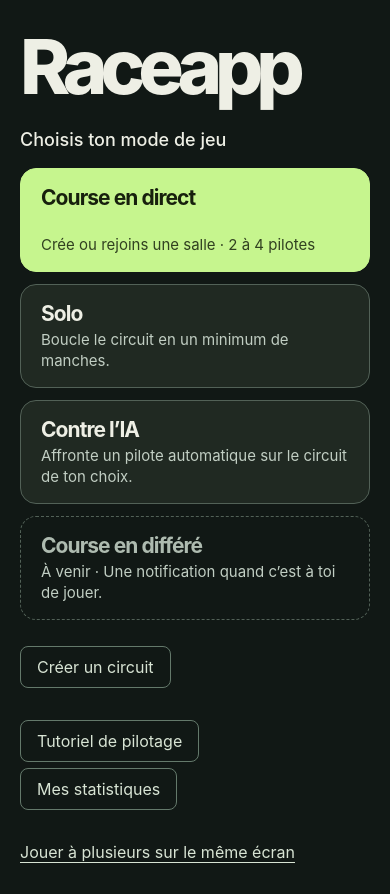
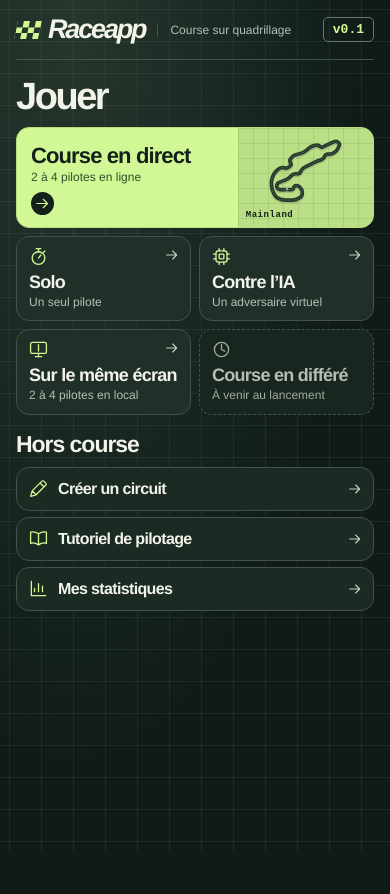
Before and after one commit to bycthinker/Raceapp, a website: page index.html in a window 390 px wide. After the commit the page ends 844 px from the top, so only its background shows below. Drawn offline with Linux system fonts and the light colour scheme.

Commit message:
Add files via upload

```diff
--- a/app.mjs
+++ b/app.mjs
@@ -322,7 +322,7 @@ function drawSurface(course, target = board) {
 function draw(active, choices) {
   board.replaceChildren();
   const course=room?courseFor(room):seasonCourses[trackPicker.value];
-  byId('circuit-title').textContent=course.name??('Spa');
+  byId('circuit-title').textContent=course.name ?? 'Mainland';
   const {width,height,start,finish,grid:startingPositions} = course;
   if (zoom && active) {
     const [zoomWidth,zoomHeight] = pinchSize ?? zoomSizes[zoom];
@@ -780,7 +780,7 @@ byId('invite').addEventListener('click',async () => {
 });
 async function exitRoom(event){
   event?.preventDefault();
-  if(!room){location.href='/';return;}
+  if(!room){location.href='index.html';return;}
   if(pending)return;
   if(room.state==='racing' && !confirm('Quitter cette course et déclarer forfait ?'))return;
   if(room.state==='racing'||room.state==='lobby'){
@@ -797,7 +797,7 @@ async function exitRoom(event){
   localStorage.removeItem('cq-last');
   history.replaceState(null,'',location.pathname);
   notice();
-  location.href='/';
+  location.href='index.html';
 }
 for(const id of ['leave','forfeit','home'])byId(id).onclick=exitRoom;
 document.querySelector('.mast a').onclick=exitRoom;
--- a/game.mjs
+++ b/game.mjs
@@ -71,6 +71,7 @@ function spaEdges() {
 }
 const spaLine={axis:'x',at:13,min:39.9,max:44.1,direction:-1};
 const spaCourse={
+  name:"Mainland",
   width:62,height:54,boundaries:spaEdges(),start:spaLine,finish:spaLine,
   lapMarkers:[[14,46],[27,19],[47,11]],
   grid:[[13,40],[13,41],[13,42],[13,43]],
@@ -82,7 +83,7 @@ const spaCourse={
   kerbs:[[[12,26],[68,85],[111,123],[167,180]],[[23,35],[82,95],[133,145],[235,248]]],
 };
 const seasonDefinitions = [
-  {id:"r10", name:"Spa", scale:0.61,
+  {id:"r10", name:"Mainland", scale:0.61,
    points:[[13,42],[7,42],[5,40],[6,37],[14,34],[18,30],[23,30],[25,26],[37,20],[41,19],[43,15],[48,15],[52,12],[54,7],[51,5],[46,7],[40,10],[37,8],[32,9],[26,14],[18,16],[15,20],[17,23],[13,26],[10,25],[7,26],[3,30],[1,36],[2,43],[5,48],[10,50],[20,50],[25,47],[25,42],[22,39],[19,39],[18,42]]}
 ];
 function buildSeasonCourse(definition){
--- /dev/null
+++ b/home.css
@@ -0,0 +1,72 @@
+:root {
+  color-scheme: dark;
+  --ink: #14211b;
+  --text: #f2f4e9;
+  --dim: #b2c1b7;
+  --lime: #d1f895;
+  --edge: #41534a;
+  font-family: "Helvetica Neue", Arial, sans-serif;
+}
+* { box-sizing: border-box; }
+body { margin: 0; min-height: 100vh; color: var(--text); background: radial-gradient(ellipse at 18% 0%,#26372d,transparent 65%); }
+.page { width: min(1120px, 100%); margin: 0 auto; padding: 0 clamp(16px,4vw,54px) 32px; }
+.brandbar { display: flex; align-items: center; gap: 16px; min-height: 84px; border-bottom: 1px solid var(--edge); }
+.brand { display: inline-flex; gap: 12px; align-items: center; font-size: 32px; font-weight: 850; letter-spacing: -.08em; font-style: italic; }
+.flag { width: 32px; height: 24px; flex: none; transform: skewX(-12deg); background: conic-gradient(var(--lime) 25%,transparent 0 50%,var(--lime) 0 75%,transparent 0) 0 0 / 16px 16px; }
+.tagline { color: var(--dim); border-left: 1px solid var(--edge); padding-left: 16px; font-size: 14px; }
+#version { margin-left: auto; border: 1px solid #64796a; border-radius: 5px; padding: 4px 9px; color: var(--lime); font: 600 13px/1.2 ui-monospace, monospace; }
+h1,h2,p,figure { margin: 0; }
+h1 { margin: clamp(20px,4vh,42px) 0 18px; font-size: clamp(40px,5vw,62px); line-height: 1; letter-spacing: -.065em; }
+h2 { margin: clamp(22px,4vh,38px) 0 14px; font-size: clamp(22px,2.5vw,31px); line-height: 1.1; letter-spacing: -.045em; }
+.races { display: grid; grid-template-columns: 1.55fr 1fr 1fr; grid-template-rows: repeat(2,minmax(126px,1fr)); gap: 12px; }
+.card { position: relative; display: flex; flex-direction: column; justify-content: space-between; gap: 10px; min-width: 0; padding: 18px; border: 1px solid var(--edge); border-radius: 13px; background: #203029; color: inherit; text-decoration: none; }
+a.card { transition: transform .16s ease, border-color .16s ease, background-color .16s ease; }
+a.card:focus-visible { outline: 3px solid #fff; outline-offset: 3px; }
+.card strong { display: block; font-size: clamp(18px,2.2vw,25px); line-height: 1.05; letter-spacing: -.04em; }
+.meta { display: block; margin-top: 5px; color: var(--dim); font-size: 14px; line-height: 1.3; }
+.icon { width: 23px; height: 23px; flex: none; color: var(--lime); fill: none; stroke: currentColor; stroke-width: 1.65; stroke-linecap: round; stroke-linejoin: round; }
+.arrow { position: absolute; right: 15px; top: 15px; width: 20px; height: 20px; color: #c1d1c3; }
+.feature { grid-row: span 2; overflow: hidden; padding: 0; gap: 0; border-color: #b6de80; background: var(--lime); color: var(--ink); }
+.feature figure { position: relative; flex: 1; display: grid; place-items: center; min-height: 142px; padding: 8px 30px 14px; background-color: #badf86; background-image: linear-gradient(90deg,#74974e38 1px,transparent 1px),linear-gradient(#74974e38 1px,transparent 1px); background-size: 15px 15px; }
+.feature figure img { display: block; width: 100%; height: 138px; object-fit: contain; }
+.feature figcaption { position: absolute; left: 12px; bottom: 8px; font: 700 11px/1.3 ui-monospace,monospace; letter-spacing: .06em; }
+.feature .feature-copy { position: relative; display: block; padding: 16px 52px 16px 18px; border-top: 1px solid #6e924d; }
+.feature strong { font-size: clamp(22px,2.8vw,32px); }
+.feature .meta { color: #334c2d; }
+.feature .arrow { right: 16px; top: 50%; transform: translateY(-50%); width: 34px; height: 34px; padding: 6px; border-radius: 50%; background: var(--ink); color: var(--lime); }
+.planned { border-style: dashed; background: #19251f; color: #b4c0b5; }
+.planned .icon,.planned .meta { color: #9fad9f; }
+.tools { display: grid; grid-template-columns: repeat(3,1fr); gap: 12px; }
+.tools .card { min-height: 70px; flex-direction: row; align-items: center; justify-content: flex-start; padding-right: 38px; background: #1b2a23; }
+.tools .card strong { font-size: clamp(16px,1.8vw,20px); }
+.tools .arrow { top: 50%; transform: translateY(-50%); }
+.symbols { position: absolute; width: 0; height: 0; overflow: hidden; }
+@media (hover:hover) {
+  a.card:hover { transform: translateY(-2px); border-color: var(--lime); background-color: #2c4033; }
+  a.feature:hover { background-color: #ddffad; }
+}
+a.card:active { transform: translateY(1px); }
+@media (max-width: 710px) {
+  .page { max-width: 550px; }
+  .brandbar { min-height: 60px; gap: 12px; }
+  .brand { font-size: 27px; gap: 8px; }
+  .flag { width: 24px; height: 18px; background-size: 12px 12px; }
+  .tagline { font-size: 12px; padding-left: 12px; }
+  h1 { margin: 17px 0 12px; font-size: 38px; }
+  h2 { margin: 17px 0 10px; font-size: 23px; }
+  .races { grid-template-columns: repeat(2,minmax(0,1fr)); grid-template-rows: auto; gap: 8px; }
+  .feature { grid-column: 1/-1; grid-row: auto; flex-direction: row-reverse; }
+  .feature figure { min-height: 95px; padding: 7px 7px 20px; flex: 0 0 38%; }
+  .feature figure img { height: 67px; }
+  .feature figcaption { font-size: 9px; left: 8px; bottom: 5px; }
+  .feature .feature-copy { flex: 1; padding: 16px 9px 12px 14px; border-top: 0; }
+  .feature .arrow { position: static; display: block; transform: none; margin-top: 6px; width: 23px; height: 23px; padding: 3px; }
+  .races .card:not(.feature) { min-height: 83px; padding: 10px 12px; gap: 7px; }
+  .icon { width: 19px; height: 19px; }
+  .arrow { width: 16px; height: 16px; top: 10px; right: 10px; }
+  .meta { font-size: 12px; margin-top: 3px; }
+  .tools { grid-template-columns: 1fr; gap: 6px; }
+  .tools .card { min-height: 44px; padding: 9px 32px 9px 12px; }
+}
+@media (max-width:360px) { .tagline { display: none; } }
+@media (prefers-reduced-motion: reduce) { a.card { transition: none; } }
--- a/index.html
+++ b/index.html
@@ -1,9 +1,64 @@
-<!doctype html><html lang="fr"><meta charset="utf-8"><meta name="viewport" content="width=device-width,initial-scale=1"><title>Raceapp</title>
-<style>
-*{box-sizing:border-box}body{margin:0;background:#111815;color:#eeefe5;font-family:Inter,system-ui,sans-serif}main{max-width:1020px;margin:auto;padding:clamp(32px,7vw,92px) clamp(20px,5vw,64px)}h1{font-size:clamp(76px,15vw,160px);letter-spacing:-.095em;line-height:.9;margin:0 0 .38em;font-weight:800}h2{margin:0 0 18px;font-size:18px;font-weight:550}nav{display:grid;grid-template-columns:1fr 1fr;gap:12px}nav a,article{display:flex;flex-direction:column;justify-content:space-between;min-height:146px;padding:24px;border:1px solid #526157;border-radius:16px;background:#202922;color:inherit;text-decoration:none}strong{font-size:clamp(21px,3vw,32px);letter-spacing:-.045em}span{font-size:15px;line-height:1.4;color:#c1cec3}nav a:first-child{background:#c6f58e;color:#17200d;border-color:#c6f58e}nav a:first-child span{color:#314120}a:hover{border-color:#c6f58e}a:focus-visible{outline:3px solid #fff;outline-offset:3px}article{background:transparent;border-style:dashed;color:#aebbb0}footer{margin-top:26px}footer a{color:#d8e4d4;text-underline-offset:4px}@media(max-width:600px){nav{grid-template-columns:1fr}nav a,article{min-height:104px;padding:16px 20px}}
-.extra{display:inline-block;padding:10px 16px;border:1px solid #64796b;border-radius:8px;text-decoration:none;margin:0 6px 6px 0}</style><main><h1>Raceapp</h1><h2>Choisis ton mode de jeu</h2><nav aria-label="Modes de jeu">
-<a href="/online"><strong>Course en direct</strong><span>Crée ou rejoins une salle · 2 à 4 pilotes</span></a>
-<a href="/local.html?mode=solo"><strong>Solo</strong><span>Boucle le circuit en un minimum de manches.</span></a>
-<a href="/local.html?mode=ia"><strong>Contre l’IA</strong><span>Affronte un pilote automatique sur le circuit de ton choix.</span></a>
-<article><strong>Course en différé</strong><span>À venir · Une notification quand c’est à toi de jouer.</span></article>
-</nav><footer><a class="extra" href="/atelier">Créer un circuit</a></footer><footer><a class="extra" href="/tutorial">Tutoriel de pilotage</a> <a class="extra" href="/stats">Mes statistiques</a></footer><footer><a href="/local.html">Jouer à plusieurs sur le même écran</a></footer></main></html>
+<!doctype html>
+<html lang="fr">
+<head>
+  <meta charset="utf-8">
+  <meta name="viewport" content="width=device-width, initial-scale=1, viewport-fit=cover">
+  <meta name="theme-color" content="#101b18">
+  <title>Raceapp · Menu principal</title>
+  <link rel="stylesheet" href="home.css">
+  <link rel="stylesheet" href="ui.css">
+</head>
+<body class="grid-scene">
+  <svg class="symbols" xmlns="http://www.w3.org/2000/svg" aria-hidden="true">
+    <symbol id="arrow" viewBox="0 0 24 24"><path d="M4 12h15m-6-6 6 6-6 6"/></symbol>
+    <symbol id="timer" viewBox="0 0 24 24"><circle cx="12" cy="14" r="8"/><path d="M9 2h6m-3 0v4m6 1 2-2m-8 9 3-4"/></symbol>
+    <symbol id="chip" viewBox="0 0 24 24"><rect x="5" y="5" width="14" height="14" rx="3"/><rect x="9" y="9" width="6" height="6" rx="1"/><path d="M9 2v3m6-3v3M9 19v3m6-3v3M2 9h3m-3 6h3m14-6h3m-3 6h3"/></symbol>
+    <symbol id="screen" viewBox="0 0 24 24"><rect x="2" y="3" width="20" height="14" rx="2"/><path d="M12 17v4m-4 0h8m-4-15v8"/></symbol>
+    <symbol id="clock" viewBox="0 0 24 24"><circle cx="12" cy="12" r="9"/><path d="M12 6v6l4 2"/></symbol>
+    <symbol id="pencil" viewBox="0 0 24 24"><path d="m4 15 12-12a2 2 0 0 1 3 0l2 2a2 2 0 0 1 0 3L9 20l-7 2 2-7Zm10-10 5 5M4 15l5 5"/></symbol>
+    <symbol id="book" viewBox="0 0 24 24"><path d="M12 6c-3-2-6-3-10-2v14c4-1 7 0 10 2 3-2 6-3 10-2V4c-4-1-7 0-10 2Zm0 0v14"/></symbol>
+    <symbol id="chart" viewBox="0 0 24 24"><path d="M3 3v18h18M7 16v-4m5 4V6m5 10V9"/></symbol>
+  </svg>
+  <div class="page">
+    <header class="brandbar">
+      <div class="brand"><span class="flag" aria-hidden="true"></span>Raceapp</div>
+      <span class="tagline">Course sur quadrillage</span>
+      <data id="version" value="0.1.0">v0.1</data>
+    </header>
+    <main>
+      <h1 id="play-title">Jouer</h1>
+      <nav class="races" aria-labelledby="play-title">
+        <a class="card feature" href="online.html">
+          <figure><img src="mainland.svg" alt=""><figcaption>Mainland</figcaption></figure>
+          <span class="feature-copy"><strong>Course en direct</strong><span class="meta">2 à 4 pilotes en ligne</span><svg class="icon arrow" aria-hidden="true"><use href="#arrow"/></svg></span>
+        </a>
+        <a class="card" href="local.html?mode=solo">
+          <svg class="icon" aria-hidden="true"><use href="#timer"/></svg>
+          <span><strong>Solo</strong><span class="meta">Un seul pilote</span></span>
+          <svg class="icon arrow" aria-hidden="true"><use href="#arrow"/></svg>
+        </a>
+        <a class="card" href="local.html?mode=ia">
+          <svg class="icon" aria-hidden="true"><use href="#chip"/></svg>
+          <span><strong>Contre l’IA</strong><span class="meta">Un adversaire virtuel</span></span>
+          <svg class="icon arrow" aria-hidden="true"><use href="#arrow"/></svg>
+        </a>
+        <a class="card" href="local.html">
+          <svg class="icon" aria-hidden="true"><use href="#screen"/></svg>
+          <span><strong>Sur le même écran</strong><span class="meta">2 à 4 pilotes en local</span></span>
+          <svg class="icon arrow" aria-hidden="true"><use href="#arrow"/></svg>
+        </a>
+        <div class="card planned">
+          <svg class="icon" aria-hidden="true"><use href="#clock"/></svg>
+          <span><strong>Course en différé</strong><span class="meta">À venir au lancement</span></span>
+        </div>
+      </nav>
+      <h2 id="extra-title">Hors course</h2>
+      <nav class="tools" aria-labelledby="extra-title">
+        <a class="card" href="atelier.html"><svg class="icon" aria-hidden="true"><use href="#pencil"/></svg><strong>Créer un circuit</strong><svg class="icon arrow" aria-hidden="true"><use href="#arrow"/></svg></a>
+        <a class="card" href="tutorial.html"><svg class="icon" aria-hidden="true"><use href="#book"/></svg><strong>Tutoriel de pilotage</strong><svg class="icon arrow" aria-hidden="true"><use href="#arrow"/></svg></a>
+        <a class="card" href="stats.html"><svg class="icon" aria-hidden="true"><use href="#chart"/></svg><strong>Mes statistiques</strong><svg class="icon arrow" aria-hidden="true"><use href="#arrow"/></svg></a>
+      </nav>
+    </main>
+  </div>
+</body>
+</html>
--- /dev/null
+++ b/ui.css
@@ -0,0 +1,48 @@
+/* Le décor bouge indépendamment de la piste et des zones tactiles. */
+body.grid-scene {
+  --grid-color: rgb(166 200 177 / .10);
+  isolation: isolate;
+  background-color: #101b18;
+}
+.grid-scene::before {
+  content: "";
+  position: fixed;
+  inset: -32px 0 0 -32px;
+  z-index: -1;
+  pointer-events: none;
+  background-image: linear-gradient(90deg, var(--grid-color) 1px, transparent 1px),
+                    linear-gradient(var(--grid-color) 1px, transparent 1px);
+  background-size: 32px 32px;
+  animation: move-grid 18s linear infinite;
+}
+@keyframes move-grid {
+  to { transform: translate(32px, 32px); }
+}
+button.back-button {
+  display: inline-flex;
+  align-items: center;
+  justify-content: center;
+  gap: .65rem;
+  min-height: 44px;
+  padding: 8px 16px;
+  flex: none;
+  border: 1px solid #678075;
+  border-radius: 100px;
+  background: #203029;
+  color: #f2f5ea;
+  font: 650 15px/1.2 system-ui, sans-serif;
+  cursor: pointer;
+}
+.back-button::before {
+  content: "";
+  width: 14px;
+  height: 12px;
+  background: currentColor;
+  clip-path: polygon(0 50%, 45% 0, 54% 14%, 29% 42%, 100% 42%, 100% 58%, 29% 58%, 54% 86%, 45% 100%);
+}
+button.back-button:hover { background: #304639; border-color: #beec89; }
+button.back-button:focus-visible { outline: 3px solid #d3f797; outline-offset: 3px; }
+button.back-button:active { transform: translateY(1px); }
+@media (prefers-reduced-motion: reduce) {
+  .grid-scene::before { animation: none; }
+}
```
Also changed, not shown: atelier.html (+3 -3 lines), atelier.js (+6 -2 lines), local.html (+21 -11 lines), online.html (+10 -7 lines), package.json (+9 -2 lines), server.mjs (+8 -0 lines), stats.html (+1 -1 lines), tutorial.html (+4 -4 lines), README.md, mainland.svg (added).
